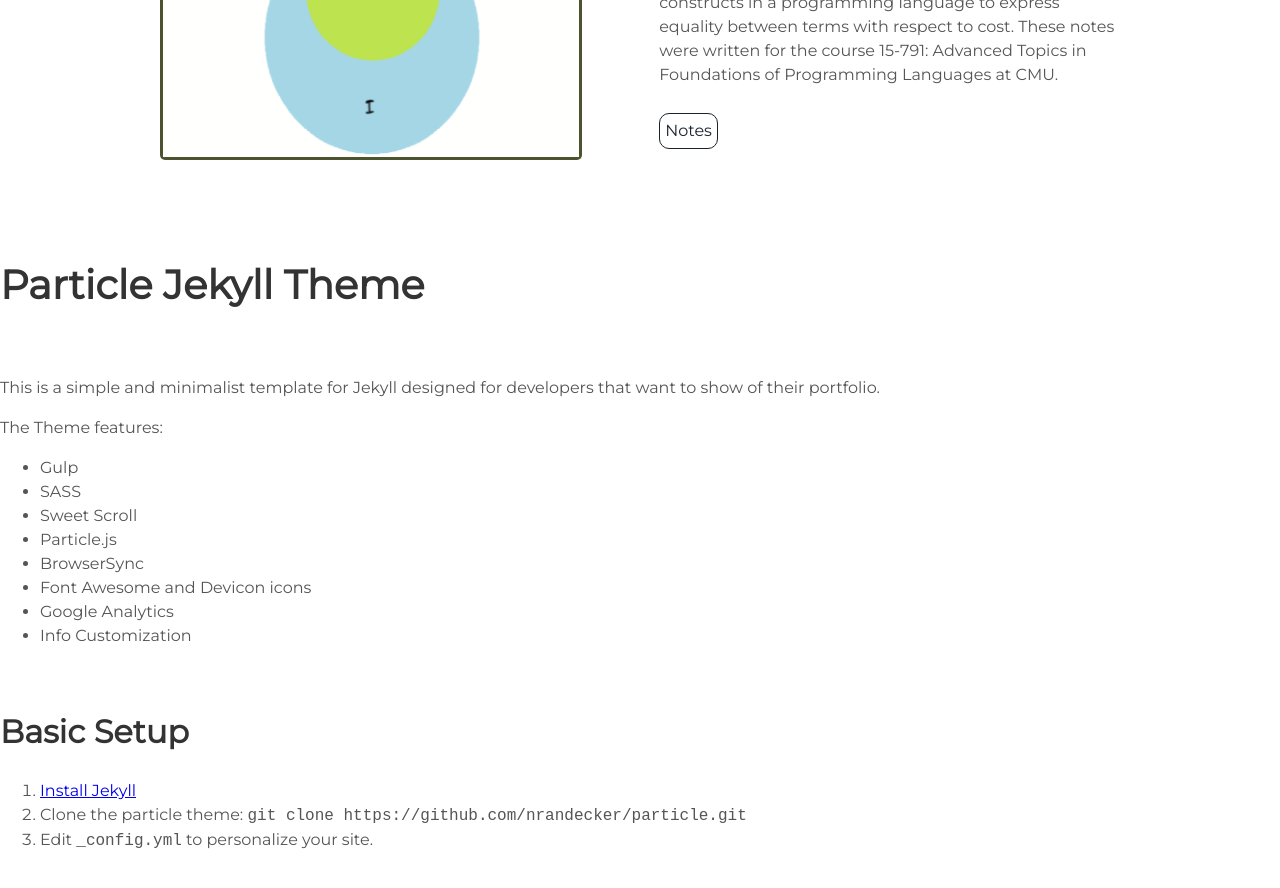
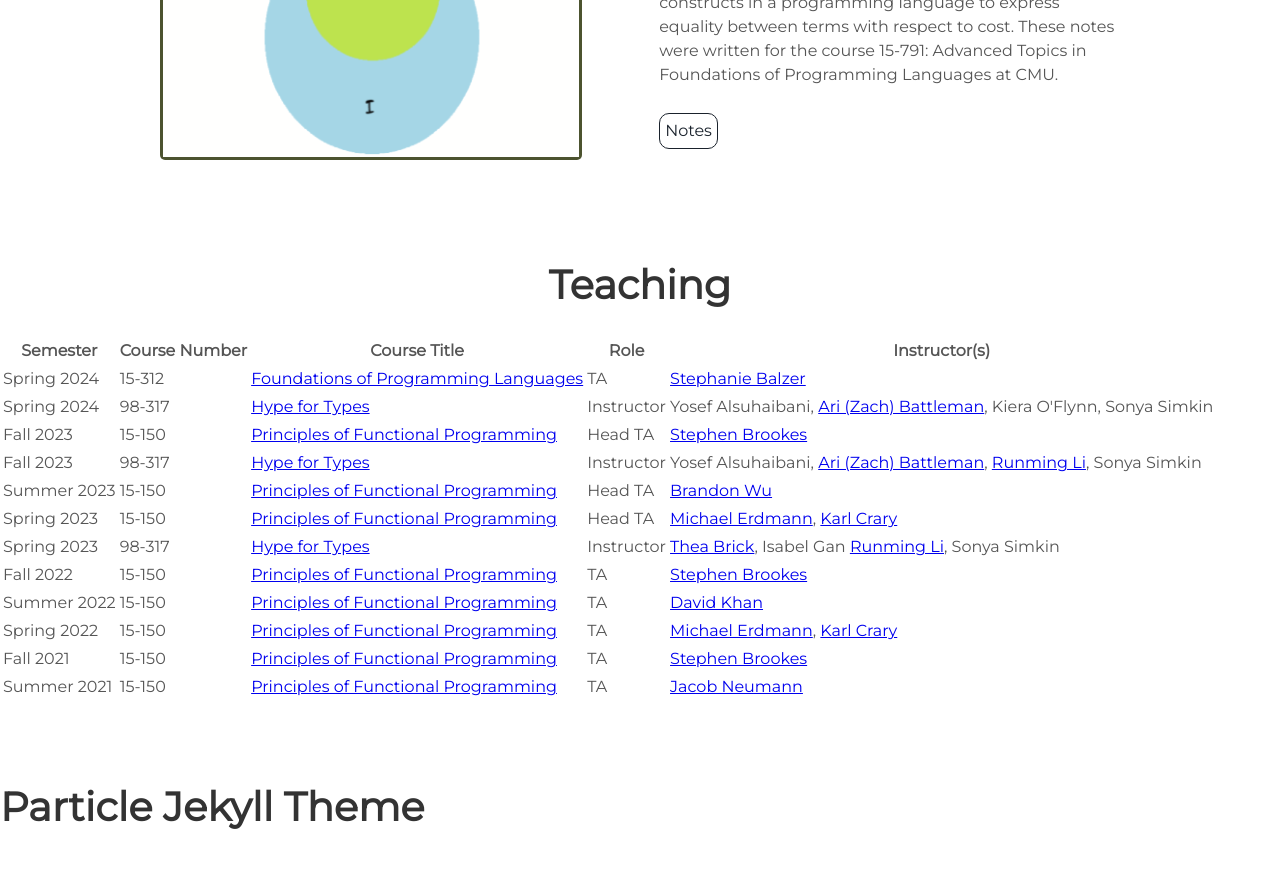
Before and after one commit to sonyasimk/sonyasimk.github.io, a Jekyll site: the page built from docs/particle-master/README.md, in a window 1280 px wide and 900 px high, scrolled down 1841 px. Shown: the top 888 px of the window. Built offline with Jekyll 4.4.1, drawn with Linux system fonts in a browser that asks for light colours; our own code applies the rules of GitHub Pages for plain Markdown files.

Commit message:
attempt to add teaching section

```diff
--- a/docs/_includes/header.html
+++ b/docs/_includes/header.html
@@ -11,6 +11,7 @@
       <div class="header-links">
         <a class="link" href="#about" data-scroll>About Me</a>
         <a class="link" href="#projects" data-scroll>Projects</a>
+        <a class="link" href="#teaching" data-scroll>Teaching</a>
       </div>
   </div>
   <a class="down" href="#about" data-scroll><i class="icon fa fa-chevron-down" aria-hidden="true"></i></a>
--- /dev/null
+++ b/docs/_includes/teaching.html
@@ -0,0 +1,102 @@
+<div class="user-details">
+    <h1> Teaching </h1>
+  </div>
+  <div class="user-teaching">
+    <table>
+        <thead>
+            <tr>
+                <th>Semester</th>
+                <th>Course Number</th>
+                <th>Course Title</th>
+                <th>Role</th>
+                <th>Instructor(s)</th>
+            </tr>
+        </thead>
+        <tbody>
+            <tr>
+				<td>Spring 2024</td>
+				<td>15-312</td>
+                <td><a href="https://csd.cmu.edu/course/15312/s24">Foundations of Programming Languages</a></td>
+                <td>TA</td>
+				<td><a href="https://www.cs.cmu.edu/~balzers/">Stephanie Balzer</a></td>
+			</tr>
+            <tr>
+				<td>Spring 2024</td>
+				<td>98-317</td>
+                <td><a href="https://hypefortypes.github.io">Hype for Types</a></td>
+                <td>Instructor</td>
+				<td>Yosef Alsuhaibani, <a href="https://aricursion.github.io/">Ari (Zach) Battleman</a>, Kiera O'Flynn, Sonya Simkin</td>
+			</tr>
+            <tr>
+				<td>Fall 2023</td>
+				<td>15-150</td>
+                <td><a href="http://www.cs.cmu.edu/~15150/">Principles of Functional Programming</a></td>
+                <td>Head TA</td>
+				<td><a href="http://www.cs.cmu.edu/~brookes/">Stephen Brookes</a></td>
+			</tr>
+            <tr>
+				<td>Fall 2023</td>
+				<td>98-317</td>
+                <td><a href="https://hypefortypes.github.io/F23/">Hype for Types</a></td>
+                <td>Instructor</td>
+				<td>Yosef Alsuhaibani, <a href="https://aricursion.github.io/">Ari (Zach) Battleman</a>, <a href="http://www.contrib.andrew.cmu.edu/~runmingl/">Runming Li</a>, Sonya Simkin</td>
+			</tr>
+            <tr>
+                <td>Summer 2023</td>
+                <td>15-150</td>
+                <td><a href="http://www.cs.cmu.edu/~15150/">Principles of Functional Programming</a></td>
+                <td>Head TA</td>
+                <td><a href="https://brandonspark.github.io/">Brandon Wu</a></td>
+            </tr>
+            <tr>
+                <td>Spring 2023</td>
+                <td>15-150</td>
+                <td><a href="http://www.cs.cmu.edu/~15150/">Principles of Functional Programming</a></td>
+                <td>Head TA</td>
+                <td><a href="https://www.cs.cmu.edu/~me/">Michael Erdmann</a>, <a href="https://www.cs.cmu.edu/~crary/">Karl Crary</a></td>
+            </tr>
+            <tr>
+                <td>Spring 2023</td>
+                <td>98-317</td>
+                <td><a href="https://hypefortypes.github.io/S23/">Hype for Types</a></td>
+                <td>Instructor</td>
+                <td><a href="https://theabrick.com/">Thea Brick</a>, Isabel Gan <a href="http://www.contrib.andrew.cmu.edu/~runmingl/">Runming Li</a>, Sonya Simkin</td>
+            </tr>
+            <tr>
+				<td>Fall 2022</td>
+				<td>15-150</td>
+                <td><a href="http://www.cs.cmu.edu/~15150/">Principles of Functional Programming</a></td>
+                <td>TA</td>
+				<td><a href="http://www.cs.cmu.edu/~brookes/">Stephen Brookes</a></td>
+			</tr>
+            <tr>
+				<td>Summer 2022</td>
+				<td>15-150</td>
+                <td><a href="http://www.cs.cmu.edu/~15150/">Principles of Functional Programming</a></td>
+                <td>TA</td>
+				<td><a href="https://www.cs.cmu.edu/~davidkah/">David Khan</a></td>
+			</tr>
+            <tr>
+                <td>Spring 2022</td>
+                <td>15-150</td>
+                <td><a href="http://www.cs.cmu.edu/~15150/">Principles of Functional Programming</a></td>
+                <td>TA</td>
+                <td><a href="https://www.cs.cmu.edu/~me/">Michael Erdmann</a>, <a href="https://www.cs.cmu.edu/~crary/">Karl Crary</a></td>
+            </tr>
+            <tr>
+				<td>Fall 2021</td>
+				<td>15-150</td>
+                <td><a href="http://www.cs.cmu.edu/~15150/">Principles of Functional Programming</a></td>
+                <td>TA</td>
+				<td><a href="http://www.cs.cmu.edu/~brookes/">Stephen Brookes</a></td>
+			</tr>
+            <tr>
+				<td>Summer 2021</td>
+				<td>15-150</td>
+                <td><a href="http://www.cs.cmu.edu/~15150/">Principles of Functional Programming</a></td>
+                <td>TA</td>
+				<td><a href="https://jacobneu.github.io/">Jacob Neumann</a></td>
+			</tr>
+        </tbody>
+    </table>
+  </div>
--- a/docs/_layouts/default.html
+++ b/docs/_layouts/default.html
@@ -9,6 +9,9 @@
       <section id="projects">
         {% include projects.html %}
       </section>
+      <section id="teaching">
+        {% include teaching.html %}
+      </section>
         {{ content }}
       {% include footer.html %}
   </body>
```
